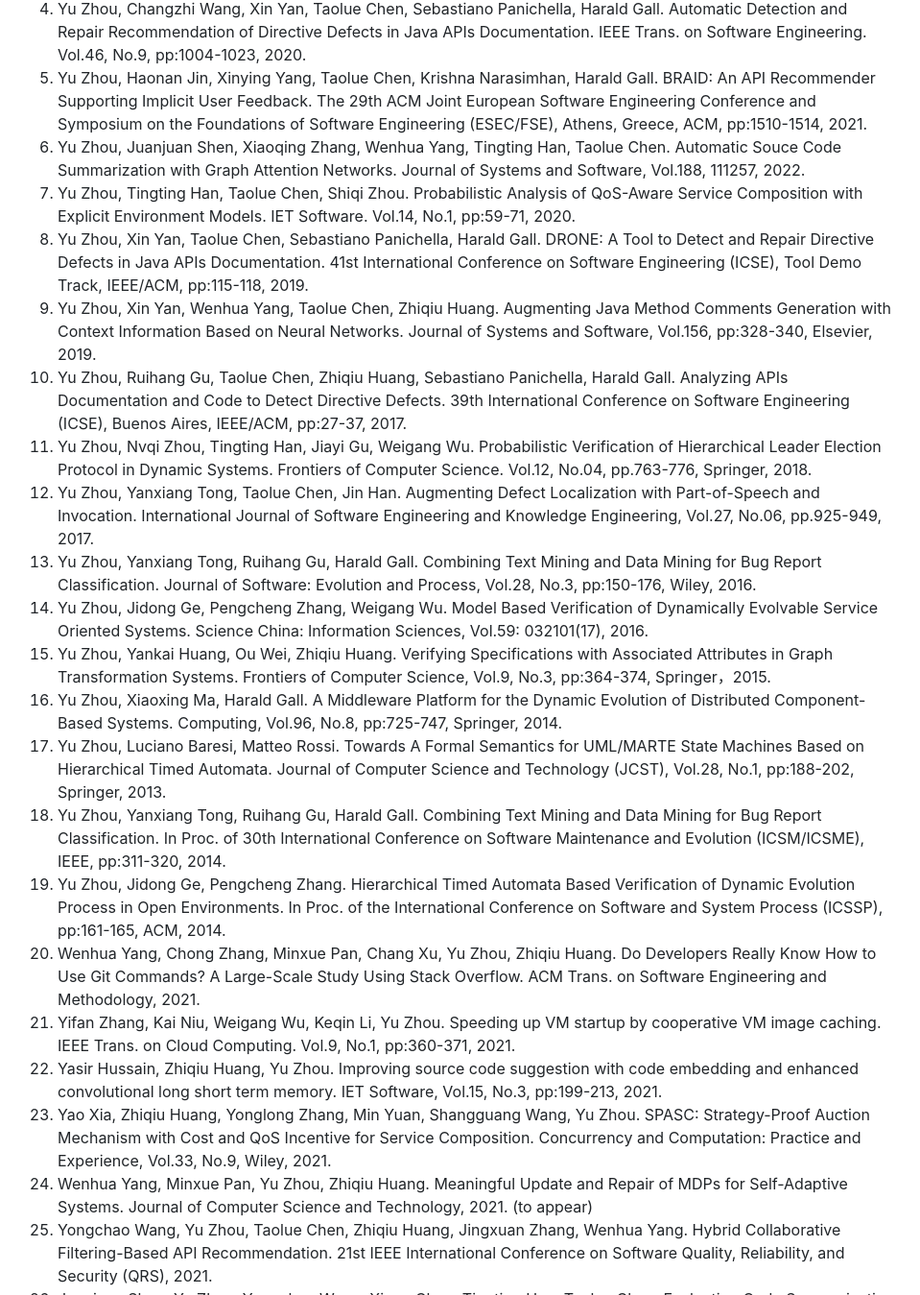
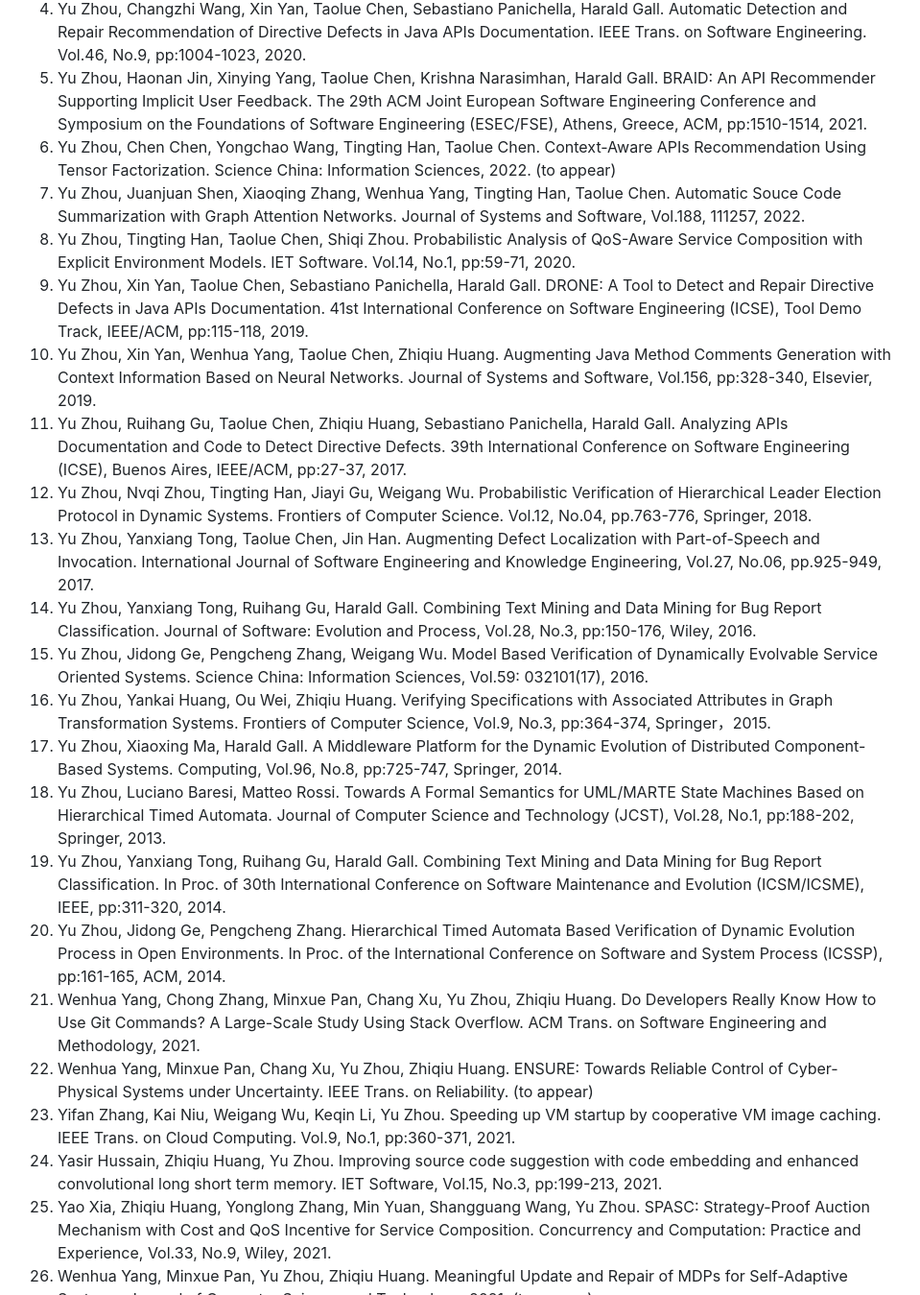
Before and after one commit to csyuzhou/csyuzhou.github.io, a website with bundled scripts: page index.html in a window 1280 px wide. Shown: the part 2790-4139 px from the top of the page at 96% size, without its empty margins (300-1259 px from the left). Built offline with nearby package versions, Linux system fonts and the light colour scheme; a web font is replaced by a local one.

Commit message:
update papers

```diff
--- a/index.html
+++ b/index.html
@@ -173,13 +173,17 @@
          The 29th ACM Joint European Software Engineering Conference and Symposium on the Foundations of Software Engineering (ESEC/FSE), Athens, Greece, ACM, pp:1510-1514, 2021.
         </li>
 		<li>
+		Yu Zhou, Chen Chen, Yongchao Wang, Tingting Han, Taolue Chen. Context-Aware APIs Recommendation Using Tensor Factorization.
+		Science China: Information Sciences, 2022. (to appear)
+		</li>
+		<li>
 		Yu Zhou, Juanjuan Shen, Xiaoqing Zhang, Wenhua Yang, Tingting Han, Taolue Chen. Automatic Souce Code Summarization with Graph Attention Networks.
 		Journal of Systems and Software, Vol.188, 111257, 2022.
 		</li>
-			<li>
+		<li>
          Yu Zhou, Tingting Han, Taolue Chen, Shiqi Zhou.  Probabilistic Analysis of QoS-Aware Service Composition with Explicit Environment Models.
 			  IET Software. Vol.14, No.1, pp:59-71, 2020. </li>
-			<li>
+		<li>
          Yu Zhou, Xin Yan, Taolue Chen, Sebastiano Panichella, Harald Gall. DRONE: A Tool to Detect and Repair Directive Defects in Java APIs Documentation.
 			  41st International Conference on Software Engineering (ICSE), Tool Demo Track, IEEE/ACM, pp:115-118, 2019. </li>
 			<li>
@@ -217,6 +221,9 @@
 			 In Proc. of the International Conference on Software and System Process (ICSSP), pp:161-165, ACM, 2014. </li>
 			<li>
 			Wenhua Yang, Chong Zhang, Minxue Pan, Chang Xu, Yu Zhou, Zhiqiu Huang. Do Developers Really Know How to Use Git Commands? A Large-Scale Study Using Stack Overflow. ACM Trans. on Software Engineering and Methodology, 2021. </li>
+			<li>
+			Wenhua Yang, Minxue Pan, Chang Xu, Yu Zhou, Zhiqiu Huang. ENSURE: Towards Reliable Control of Cyber-Physical Systems under Uncertainty. IEEE Trans. on Reliability. (to appear)
+			</li>
 			<li>
        Yifan Zhang, Kai Niu, Weigang Wu, Keqin Li, Yu Zhou. Speeding up VM startup by cooperative VM image caching. IEEE Trans. on Cloud Computing. Vol.9, No.1, pp:360-371, 2021. </li>
       <li>
```
